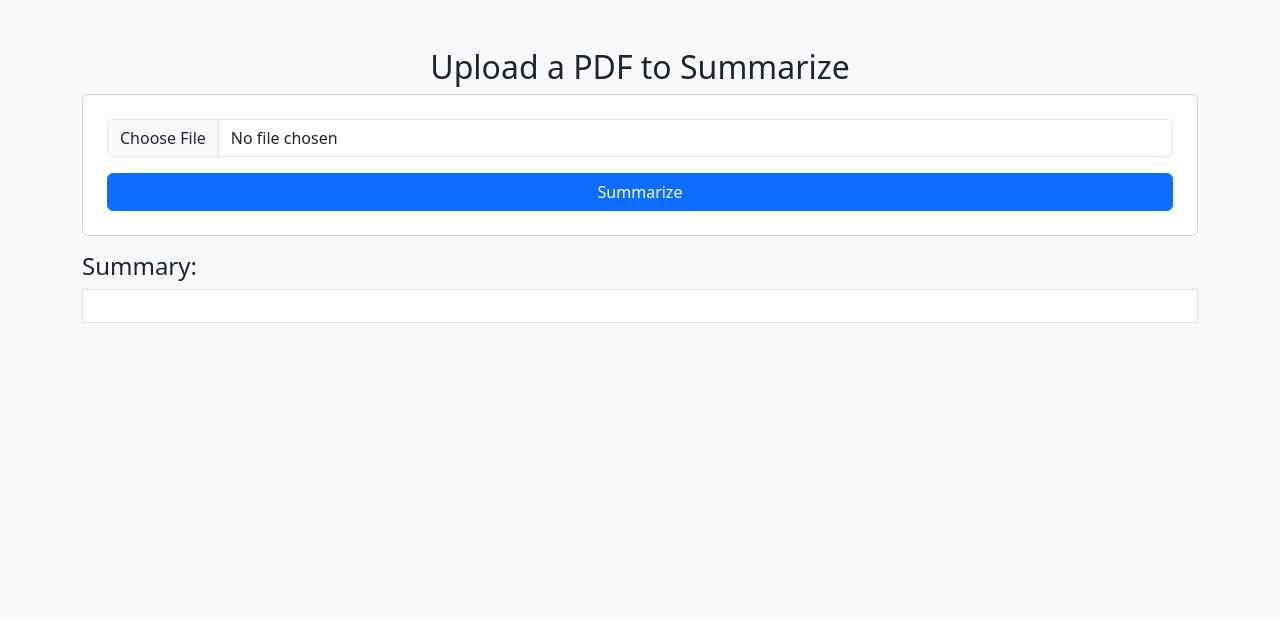
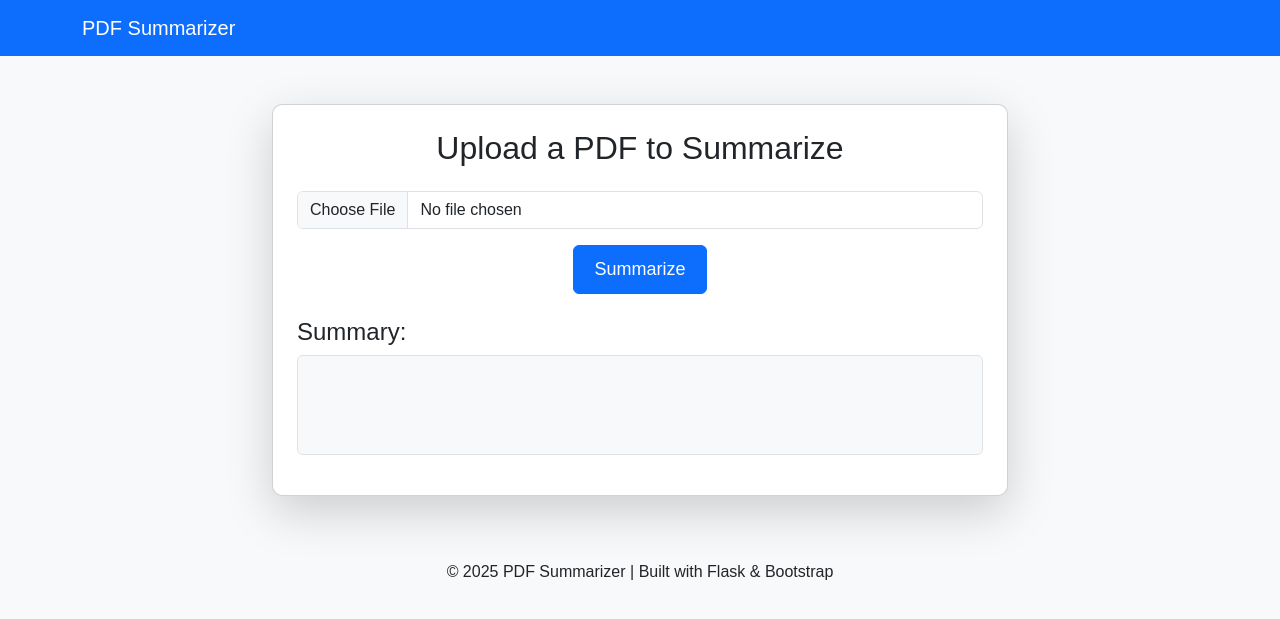
Before and after one commit to neets-shan/KH-17-2025-websummarizer, a Flask app: page / in a window 1280 px wide. Shown: the top 619 px of the page. Run offline with Flask 3, Linux system fonts and the light colour scheme.

Commit message:
third commit

```diff
--- a/app.py
+++ b/app.py
@@ -1,8 +1,13 @@
-from flask import Flask, render_template, request, jsonify
-import fitz  # PyMuPDF for better PDF text extraction
+from flask import Flask, render_template, request, jsonify, send_from_directory
+import fitz  # PyMuPDF for PDF text extraction
 from transformers import pipeline
+import os
 
 app = Flask(__name__)
+
+# Ensure upload directory exists
+UPLOAD_FOLDER = "uploads"
+os.makedirs(UPLOAD_FOLDER, exist_ok=True)
 
 # Load the summarization model
 summarizer = pipeline("summarization", model="t5-small", tokenizer="t5-small")
@@ -14,14 +19,11 @@ def extract_text_from_pdf(pdf_path):
         doc = fitz.open(pdf_path)
         for page in doc:
             text += page.get_text("text") + "\n"
-
-        # Clean the extracted text (remove extra spaces & newlines)
-        text = " ".join(text.split())
+        text = " ".join(text.split())  # Remove extra spaces & newlines
     except Exception as e:
         print("Error extracting text:", e)
         return None
 
-    print("Extracted Text (First 500 chars):\n", text[:500])  # Debugging Output
     return text if text else None
 
 def summarize_text(text, max_length=150, min_length=50):
@@ -41,7 +43,6 @@ def summarize_text(text, max_length=150, min_length=50):
         if current_chunk:
             chunks.append(current_chunk)
 
-        # Summarize each chunk and combine results
         summarized_chunks = [summarizer("summarize: " + chunk, max_length=max_length, min_length=min_length, do_sample=False)[0]['summary_text'] for chunk in chunks]
         return " ".join(summarized_chunks)
     else:
@@ -60,7 +61,7 @@ def summarize():
     if pdf_file.filename == '':
         return jsonify({'error': 'No selected file'}), 400
 
-    pdf_path = f"uploads/{pdf_file.filename}"
+    pdf_path = os.path.join(UPLOAD_FOLDER, pdf_file.filename)
     pdf_file.save(pdf_path)
 
     # Extract text
--- a/templates/index.html
+++ b/templates/index.html
@@ -5,20 +5,42 @@
     <meta name="viewport" content="width=device-width, initial-scale=1.0">
     <title>PDF Summarizer</title>
     <link href="https://cdn.jsdelivr.net/npm/bootstrap@5.3.0/dist/css/bootstrap.min.css" rel="stylesheet">
+    <link rel="stylesheet" href="{{ url_for('static', filename='styles.css') }}">
 </head>
-<body class="bg-light">
+<body>
 
+<!-- Navbar -->
+<nav class="navbar navbar-dark bg-primary">
+    <div class="container">
+        <a class="navbar-brand" href="#">PDF Summarizer</a>
+    </div>
+</nav>
+
+<!-- Main Container -->
 <div class="container mt-5">
-    <h2 class="text-center">Upload a PDF to Summarize</h2>
-    <div class="card p-4">
-        <input type="file" id="pdfInput" class="form-control mb-3">
-        <button class="btn btn-primary" onclick="uploadAndSummarize()">Summarize</button>
-    </div>
-    <div class="mt-3">
-        <h4>Summary:</h4>
-        <p id="summaryText" class="border p-3 bg-white"></p>
+    <div class="row justify-content-center">
+        <div class="col-md-8">
+            <div class="card shadow-lg p-4">
+                <h2 class="text-center mb-4">Upload a PDF to Summarize</h2>
+                <div class="mb-3">
+                    <input type="file" id="pdfInput" class="form-control">
+                </div>
+                <div class="text-center">
+                    <button class="btn btn-primary" onclick="uploadAndSummarize()">Summarize</button>
+                </div>
+                <div class="mt-4">
+                    <h4>Summary:</h4>
+                    <p id="summaryText" class="border p-3 bg-light rounded"></p>
+                </div>
+            </div>
+        </div>
     </div>
 </div>
+
+<!-- Footer -->
+<footer class="text-center mt-5 py-3 bg-light">
+    <p class="mb-0">© 2025 PDF Summarizer | Built with Flask & Bootstrap</p>
+</footer>
 
 <script>
 function uploadAndSummarize() {
--- /dev/null
+++ b/templates/static/styles.css
@@ -0,0 +1,19 @@
+body {
+    background-color: #f8f9fa;
+    font-family: Arial, sans-serif;
+}
+
+.card {
+    border-radius: 10px;
+}
+
+.btn-primary {
+    font-size: 18px;
+    padding: 10px 20px;
+}
+
+#summaryText {
+    min-height: 100px;
+    font-size: 16px;
+    color: #333;
+}
```
